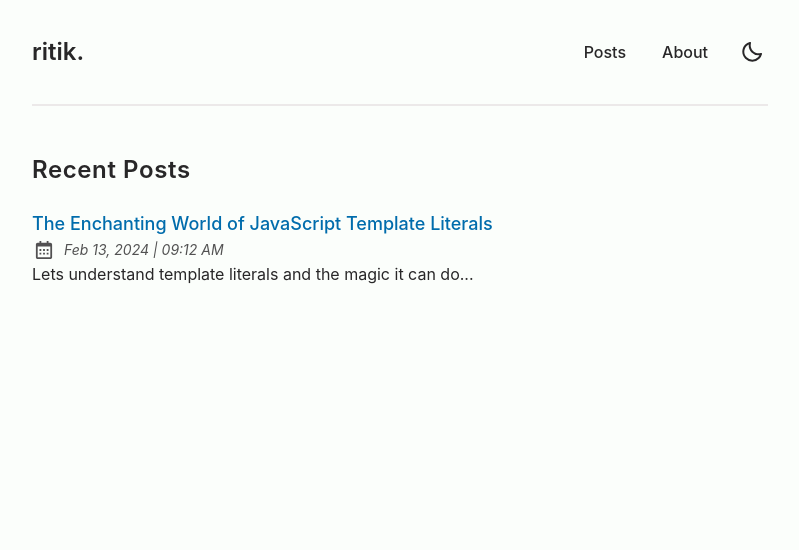
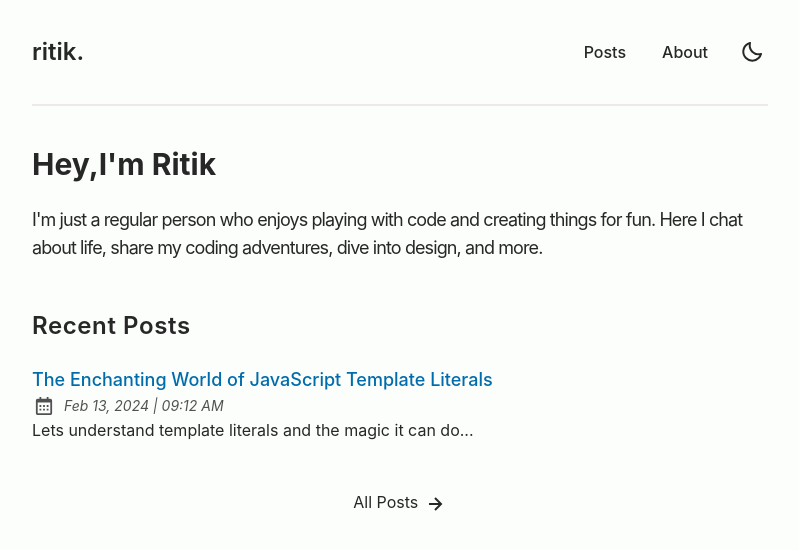
Before and after one commit to ritikrana4/ritikrana.in, an Astro site: page / in a window 1280 px wide. Shown: the whole page, without its empty margins (240-1039 px from the left). Built offline with nearby package versions, Linux system fonts and the light colour scheme; Astro itself is replaced by a stand-in of ours; some packages are replaced by stand-ins of ours.

Commit message:
main layout

```diff
--- a/src/pages/index.astro
+++ b/src/pages/index.astro
@@ -23,7 +23,16 @@ const socialCount = SOCIALS.filter(social => social.active).length;
   <Header />
   <main id="main-content">
     <Hr />
-
+    <section id="main-aboutme">
+      <div>
+        <h1>Hey,I'm Ritik</h1>
+        <h3>
+          I'm just a regular person who enjoys playing with code and creating
+          things for fun. Here I chat about life, share my coding adventures,
+          dive into design, and more.
+        </h3>
+      </div>
+    </section>
     <!-- {
       featuredPosts.length > 0 && (
         <>
@@ -64,7 +73,7 @@ const socialCount = SOCIALS.filter(social => social.active).length;
       )
     }
 
-    <!-- <div class="all-posts-btn-wrapper">
+    <div class="all-posts-btn-wrapper">
       <LinkButton href="/posts/">
         All Posts
         <svg xmlns="http://www.w3.org/2000/svg"
@@ -73,7 +82,7 @@ const socialCount = SOCIALS.filter(social => social.active).length;
           ></path>
         </svg>
       </LinkButton>
-    </div> -->
+    </div>
   </main>
 
   <!-- <Footer /> -->
@@ -98,6 +107,12 @@ const socialCount = SOCIALS.filter(social => social.active).length;
     @apply text-2xl font-semibold tracking-wide;
   }
   .all-posts-btn-wrapper {
-    @apply my-8 text-center;
+    @apply text-center;
+  }
+  #main-aboutme h1 {
+    @apply text-3xl font-bold  mt-10;
+  }
+  #main-aboutme h3 {
+    @apply text-base mb-0 mt-6 text-lg tracking-tighter leading-7;
   }
 </style>
```
